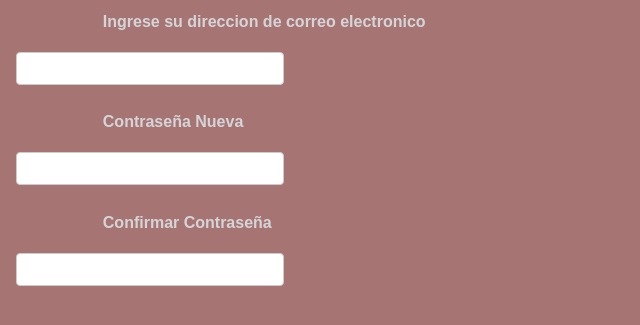
After one commit to jkmd2007/proyecto-final-web-, a Python web app: template app/templates/partial/recuperar_contraseña.html in a window 1280 px wide. The commit adds this page. Shown: the top 325 px of the page, without its empty margins (0-640 px from the left). Run offline with Jinja, Linux system fonts and the light colour scheme; the template is opened without the code that fills it, so the values that code supplies are empty.

Commit message:
Agregando pantalla de recuperacion de contraseña

```diff
--- a/app/templates/partial/index.html
+++ b/app/templates/partial/index.html
@@ -11,7 +11,7 @@
         <h1>Bienvenido a RIUL</h1>
         <p>Ingresa tus datos para continuar en la plataforma.</p>
         <div class="login-form">
-            <img src="C:\Users\salin\Desktop\Workspace\proyecto-final-web-\app\static\style\img\Escudo-Unilibre.png" alt="Logo de RIUL" class="logo-index">
+            <img src="../../static/style/img/Escudo-Unilibre.png" alt="Logo de RIUL" class="logo-index">
             <form class="form" action="/login" method="POST">
                 <label>Usuario</label>
                 <input type="text" id="usuario" name="username" required>
--- a/app/templates/partial/inicio.html
+++ b/app/templates/partial/inicio.html
@@ -8,7 +8,7 @@
 </head>
 <body>
     <div class="Inicio">
-        <img class="logo-inicio" src="C:\Users\salin\Desktop\Workspace\proyecto-final-web-\app\static\style\img\Escudo-Unilibre.png"alt="Logo de la empresa">
+        <img class="logo-inicio" src="../../static/style/img/Escudo-Unilibre.png"alt="Logo de la empresa">
         <div class="contenedor-buscar">
             <input id="buscar" type="search" placeholder="Buscar...">
         </div>
--- /dev/null
+++ b/app/templates/partial/recuperar_contraseña.html
@@ -0,0 +1,25 @@
+<!DOCTYPE html>
+<html lang="es">
+<head>
+	<meta charset="UTF-8">
+	<meta name="viewport" content="width=device-width, initial-scale=1.0">
+	<meta name="description" content="Recupera el acceso a tu cuenta de RIUL">
+	<title>RIUL | Recuperar contraseña</title>
+	<link rel="stylesheet" href="../../static/style/main.css">
+</head>
+<body>
+	<main>
+		<div>
+            <form>
+                <label>Ingrese su direccion de correo electronico</label>
+                <input type="text" id="usuario" name="username" required>
+
+                <label>Contraseña Nueva</label>
+                <input type="password" id="password" name="password" required>
+                <label>Confirmar Contraseña</label>
+                <input type="password" id="password" name="password" required>
+            </form>
+        </div>
+	</main>
+</body>
+</html>
```
Also changed, not shown: app/static/style/main.css (+0 -25 lines), app/templates/inicio.html (deleted, +0 -35 lines), frontend/inicio.html (added), 2 other files.
